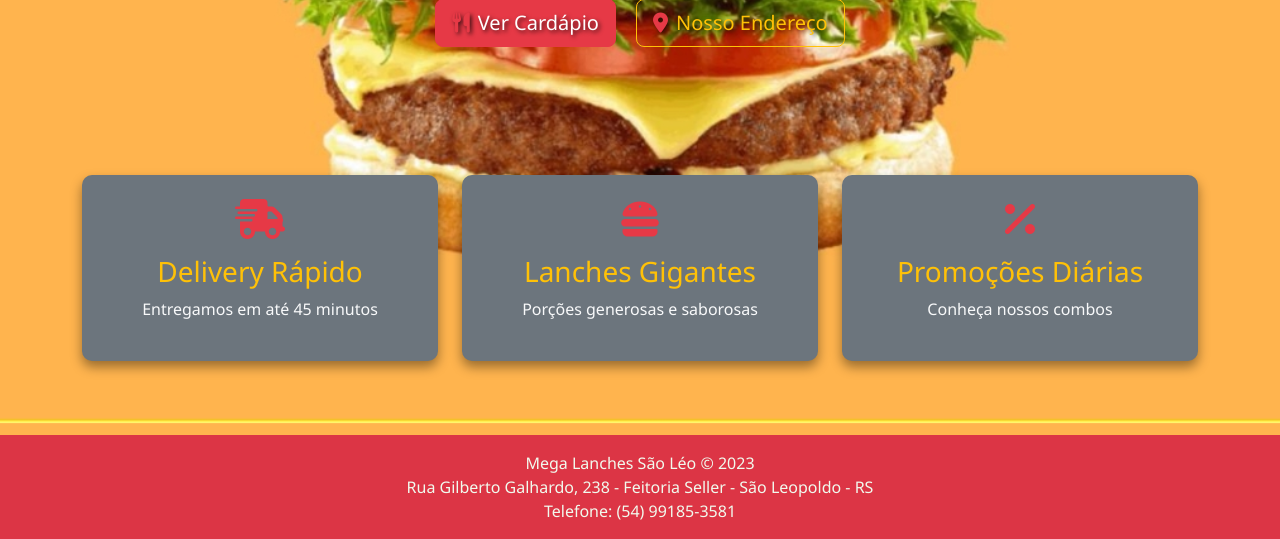
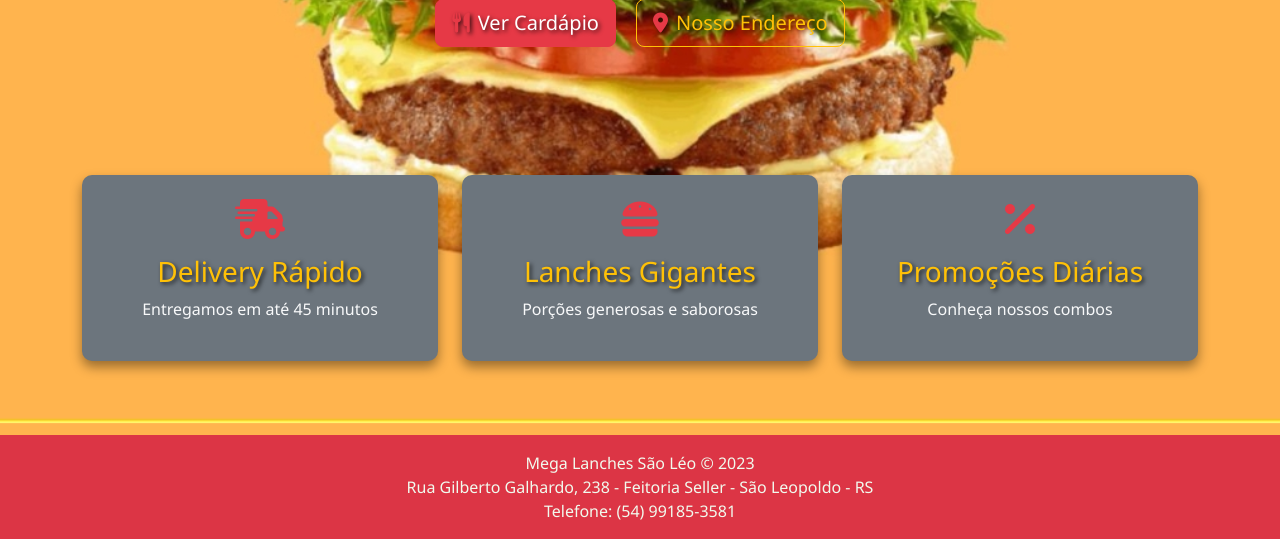
Before and after one commit to MegaLanchesSL/megalanchessl, a Flask app: page / in a window 1280 px wide. Shown: the part 377-916 px from the top of the page. Run offline with Flask 3, Linux system fonts and the light colour scheme.

Commit message:
Add files via upload

```diff
--- a/static/css/style.css
+++ b/static/css/style.css
@@ -142,6 +142,8 @@ body {
 
 .text-warning {
     color: #ffc107 !important; /* Amarelo vibrante */
+    text-shadow: 2px 2px 4px rgba(0, 0, 0, 0.7);
+
 }
 
 .text-danger {
```
